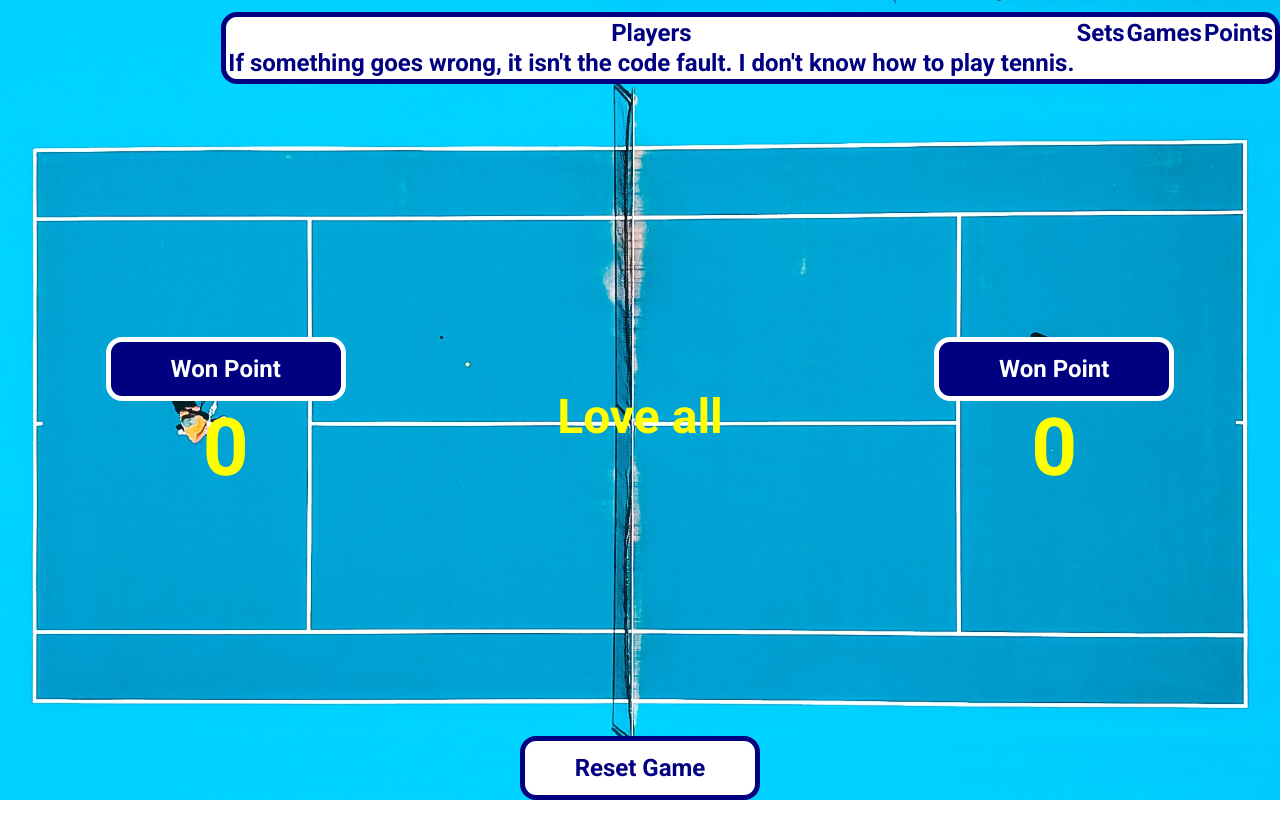
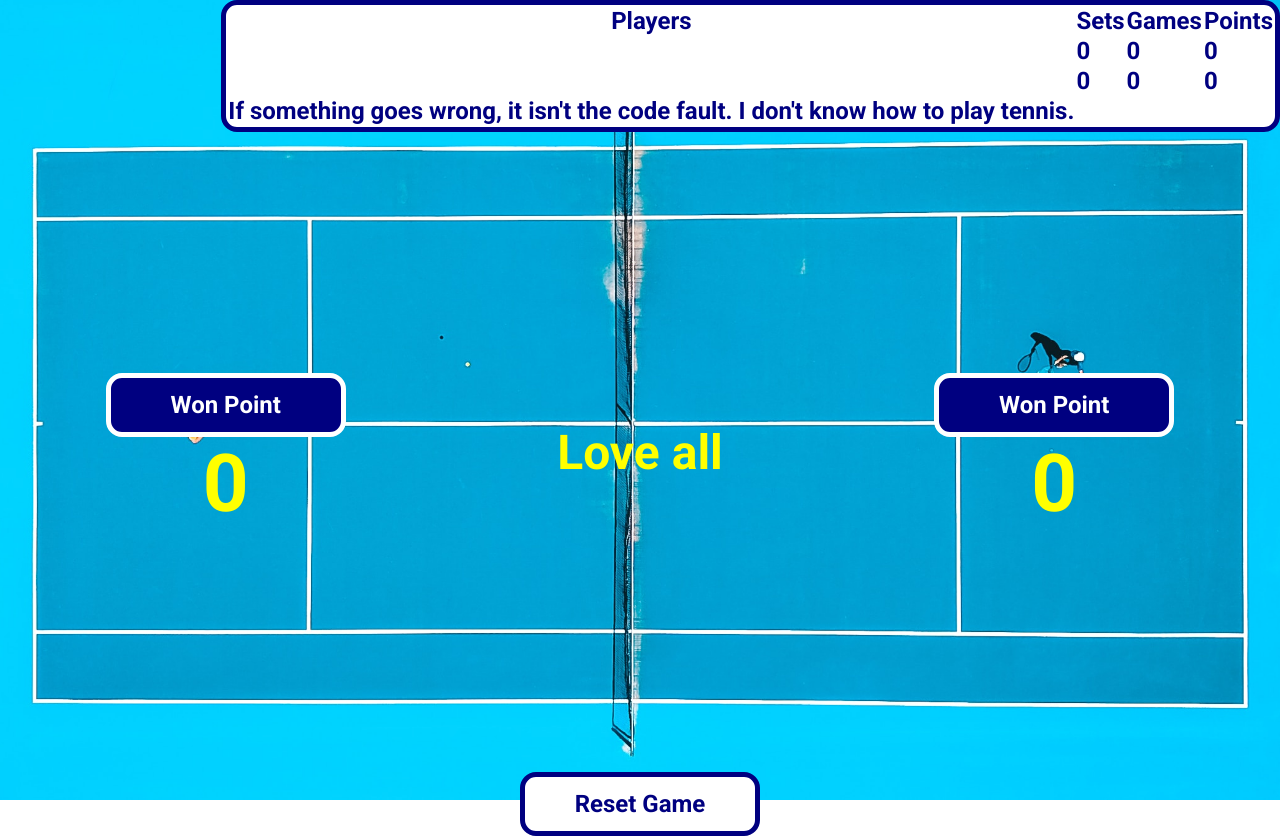
Before and after one commit to VaqueroFontenla/kata-tenis, a React (Create React App) app: page / in a window 1280 px wide. Both pictures are taken after a click on the button "Start Game". Before the commit the page ends 800 px from the top, so only its background shows below. Built offline with nearby package versions, Linux system fonts and the light colour scheme.

Commit message:
Modify game with diferences 40-30/40-15/40-0

```diff
--- a/src/App.tsx
+++ b/src/App.tsx
@@ -10,28 +10,32 @@ import './App.css';
 
 const App = () => {
 
-  const [namePlayerOne, setnamePlayerOne] = React.useState<string>('');
-  const [namePlayerTwo, setnamePlayerTwo] = React.useState<string>('');
+  const initialPlayer = {
+    name: '',
+    sets: 0,
+    games: 0,
+    points: 0
+  };
+
   const [winner, setWinner] = React.useState<string>('');
-  const [players, setPlayers] = React.useState<PlayerModel[]>([]);
-  const [showGame, setShowGame] = React.useState(false);
+  const [playerOne, setPlayerOne] = React.useState<PlayerModel>(initialPlayer);
+  const [playerTwo, setPlayerTwo] = React.useState<PlayerModel>(initialPlayer);
+  const [showGame, setShowGame] = React.useState<boolean>(false);
 
   const onChangenamePlayerOne = (event: React.ChangeEvent<HTMLInputElement>) => {
-    setnamePlayerOne(event.target.value);
+    setPlayerOne({ ...playerOne, name: event.target.value })
   }
+
   const onChangenamePlayerTwo = (event: React.ChangeEvent<HTMLInputElement>) => {
-    setnamePlayerTwo(event.target.value);
+    setPlayerTwo({ ...playerTwo, name: event.target.value })
   }
 
   const onResetPlayer = () => {
-    setnamePlayerOne('');
-    setnamePlayerTwo('');
+    setPlayerOne({ ...playerOne, name: '' })
+    setPlayerTwo({ ...playerTwo, name:'' })
   }
   const onShowGame = () => setShowGame(true);
 
-  React.useEffect(()=> {
-
- },[namePlayerOne,namePlayerOne, winner]);
 
   return (
     <div className="App">
@@ -39,11 +43,11 @@ const App = () => {
         <div className="wrapper">
           <div className="player__container">
             <Player
-              currentUserName={namePlayerOne}
+              currentUserName={playerOne.name}
               onChangeUserName={onChangenamePlayerOne}
             />
             <Player
-              currentUserName={namePlayerTwo}
+              currentUserName={playerTwo.name}
               onChangeUserName={onChangenamePlayerTwo}
             />
           </div>
@@ -63,10 +67,13 @@ const App = () => {
         }
         {showGame &&
           <div className="wrapper">
-            <Panel players={players}/>
+            <Panel
+              playerOne = {playerOne}
+              playerTwo = {playerTwo}
+            />
             <Game
-              namePlayerOne = {namePlayerOne}
-              namePlayerTwo = {namePlayerTwo}
+              namePlayerOne = {playerOne.name}
+              namePlayerTwo = {playerTwo.name}
               winner = {winner }
               setWinner = {setWinner}
             />
--- a/src/components/Panel.tsx
+++ b/src/components/Panel.tsx
@@ -4,7 +4,8 @@ import './Panel.css';
 
 
 interface Props {
-    players: PlayerModel[];
+    playerOne: PlayerModel;
+    playerTwo: PlayerModel;
 }
 
 export const Panel = (props: Props) => {
@@ -20,14 +21,18 @@ export const Panel = (props: Props) => {
                     </tr>
                </thead>
                <tbody className="panel__table--body">
-                    { props.players.map( (player,id) =>
-                        <tr key = {id}>
-                            <td>{player.name}</td>
-                            <td>{player.sets}</td>
-                            <td>{player.games}</td>
-                            <td>{player.points}</td>
-                        </tr>
-                    )}
+                    <tr>
+                        <td>{props.playerOne.name}</td>
+                        <td>{props.playerOne.sets}</td>
+                        <td>{props.playerOne.games}</td>
+                        <td>{props.playerOne.points}</td>
+                    </tr>
+                    <tr>
+                        <td>{props.playerTwo.name}</td>
+                        <td>{props.playerTwo.sets}</td>
+                        <td>{props.playerTwo.games}</td>
+                        <td>{props.playerTwo.points}</td>
+                    </tr>
                 </tbody>
                 <tfoot>
                     <tr>
--- a/src/models/Player.tsx
+++ b/src/models/Player.tsx
@@ -1,5 +1,4 @@
 export interface PlayerModel {
-    id: number;
     name: string;
     sets?: number;
     games?: number;
```
